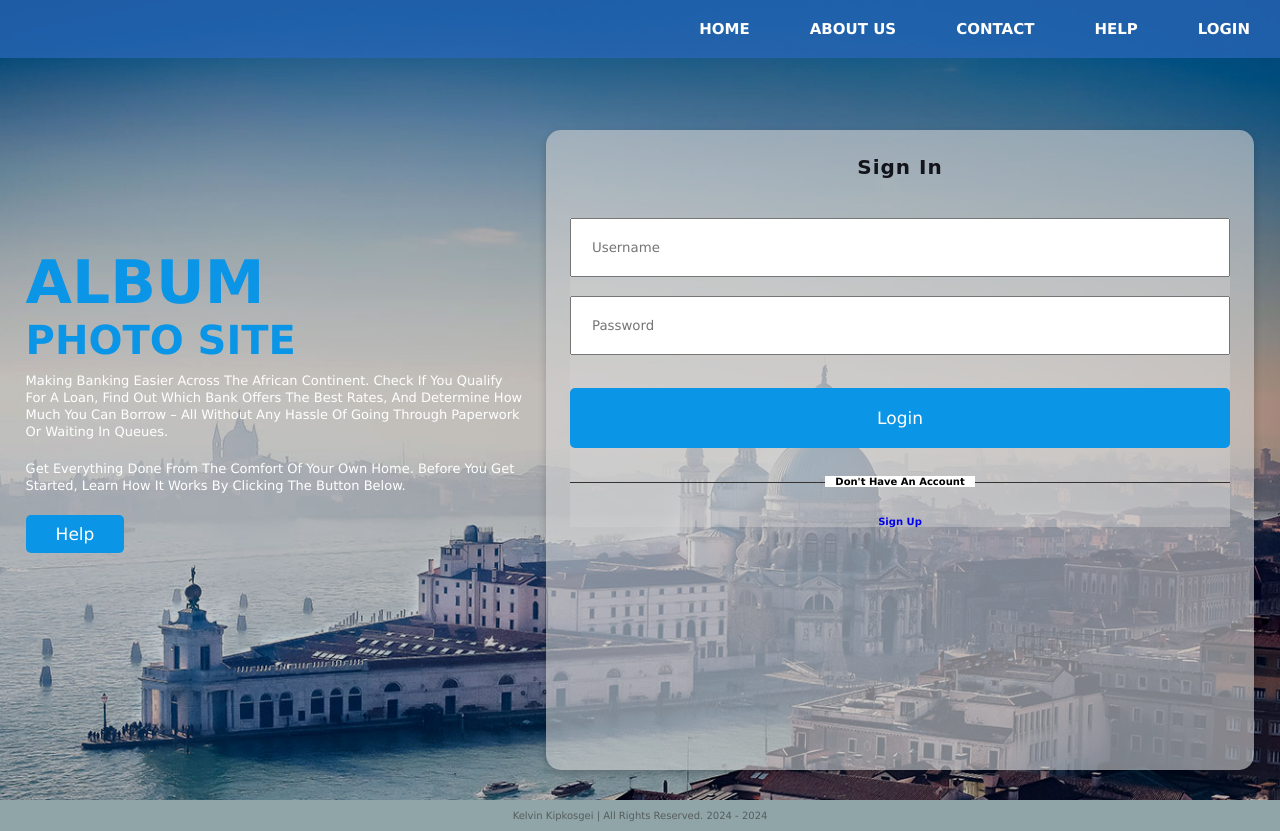
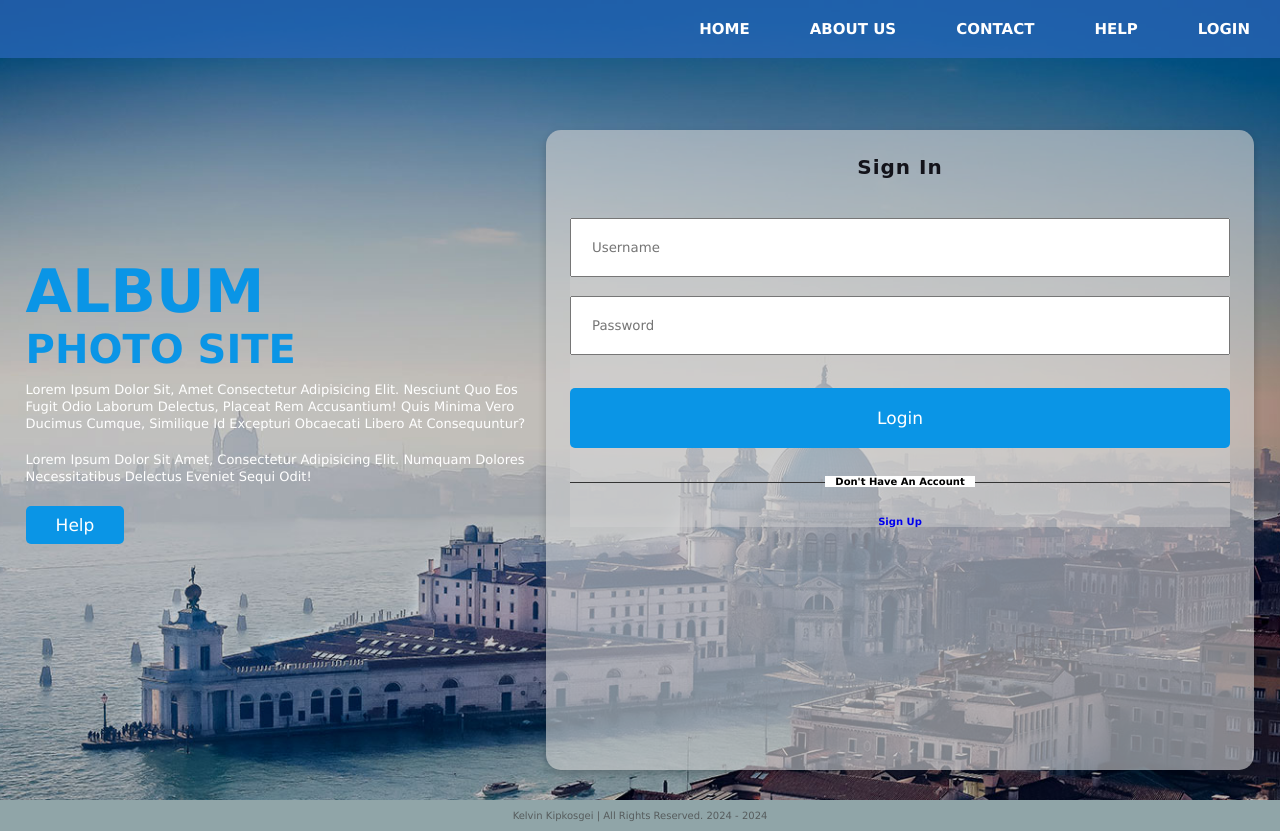
Before and after one commit to Sanga78/photoalbum, a Django app: page / in a window 1280 px wide. Run offline with Django 4.2, Linux system fonts and the light colour scheme.

Commit message:
Update index.html
updated the index page

```diff
--- a/Album/Templates/index.html
+++ b/Album/Templates/index.html
@@ -36,8 +36,8 @@
     <section class="home" id="home">
         <div class="content">
             <h1>Album <h2>Photo site</h2></h1>
-            <p>Making Banking Easier Across The African Continent. Check If You Qualify For A Loan, Find Out Which Bank Offers The Best Rates, And Determine How Much You Can Borrow – All Without Any Hassle Of Going Through Paperwork Or Waiting In Queues.</p>
-            <p>Get Everything Done From The Comfort Of Your Own Home. Before you get started, learn how it works by clicking the button below.</p>
+            <p>Lorem ipsum dolor sit, amet consectetur adipisicing elit. Nesciunt quo eos fugit odio laborum delectus, placeat rem accusantium! Quis minima vero ducimus cumque, similique id excepturi obcaecati libero at consequuntur?</p>
+            <p>Lorem ipsum dolor sit amet, consectetur adipisicing elit. Numquam dolores necessitatibus delectus eveniet sequi odit!</p>
 			<a href="" class="btn">Help</a>
         </div>
        <div class="form" id="form">
```
